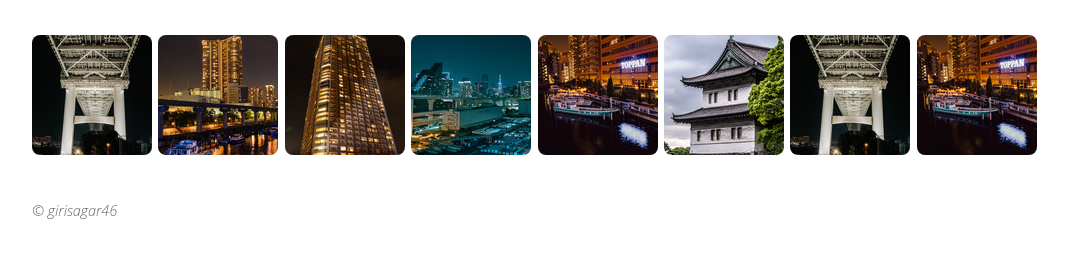
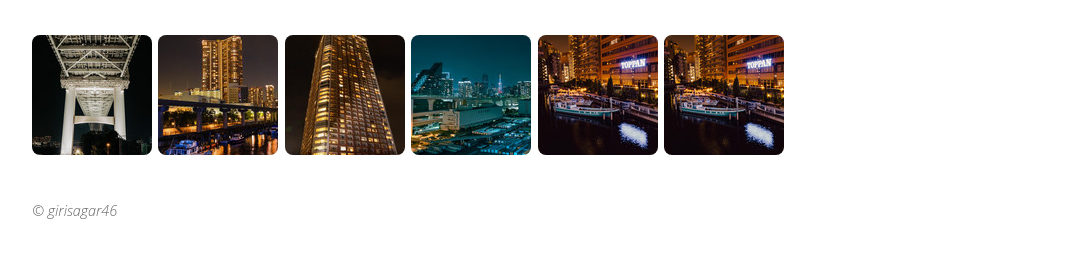
Before and after one commit to girisagar46/photography, a plain HTML site: page Tokyo.html in a window 1280 px wide. Shown: the part 131-386 px from the top of the page, without its empty margins (0-1068 px from the left). Drawn offline with Linux system fonts and the light colour scheme.

Commit message:
Deploying to gh-pages from  @ a0915e391c13050e299dba3bbf4bbd2a5d06a97c 🚀

```diff
--- a/Tokyo.html
+++ b/Tokyo.html
@@ -112,34 +112,6 @@
                      alt="FE8165B7-68FD-408A-A9A7-DA31AB7C96D1.JPG" />
               </a>
             </li>
-            <li data-src="media/large/Tokyo/_DSF1052.JPG"
-                data-sub-html=""
-                data-download-url="media/original/Tokyo/_DSF1052.JPG"
-
-                data-filename="_DSF1052.JPG"
-
-              >
-              <a href="media/original/Tokyo/_DSF1052.JPG">
-                <img src="media/thumbs/Tokyo/_DSF1052.JPG"
-                     width="120"
-                     height="120"
-                     alt="_DSF1052.JPG" />
-              </a>
-            </li>
-            <li data-src="media/large/Tokyo/_DSF1483.JPG"
-                data-sub-html=""
-                data-download-url="media/original/Tokyo/_DSF1483.JPG"
-
-                data-filename="_DSF1483.JPG"
-
-              >
-              <a href="media/original/Tokyo/_DSF1483.JPG">
-                <img src="media/thumbs/Tokyo/_DSF1483.JPG"
-                     width="120"
-                     height="120"
-                     alt="_DSF1483.JPG" />
-              </a>
-            </li>
             <li data-src="media/large/Tokyo/_DSF1571.JPG"
                 data-sub-html=""
                 data-download-url="media/original/Tokyo/_DSF1571.JPG"
```
Also changed, not shown: index.html (+2 -2 lines), media/large/Tokyo/_DSF1052.JPG (deleted), media/large/Tokyo/_DSF1483.JPG (deleted), media/small/Tokyo/_DSF1052.JPG (deleted), media/small/Tokyo/_DSF1483.JPG (deleted), media/thumbs/Tokyo/_DSF1052.JPG (deleted), media/thumbs/Tokyo/_DSF1483.JPG (deleted), 2 other files.
